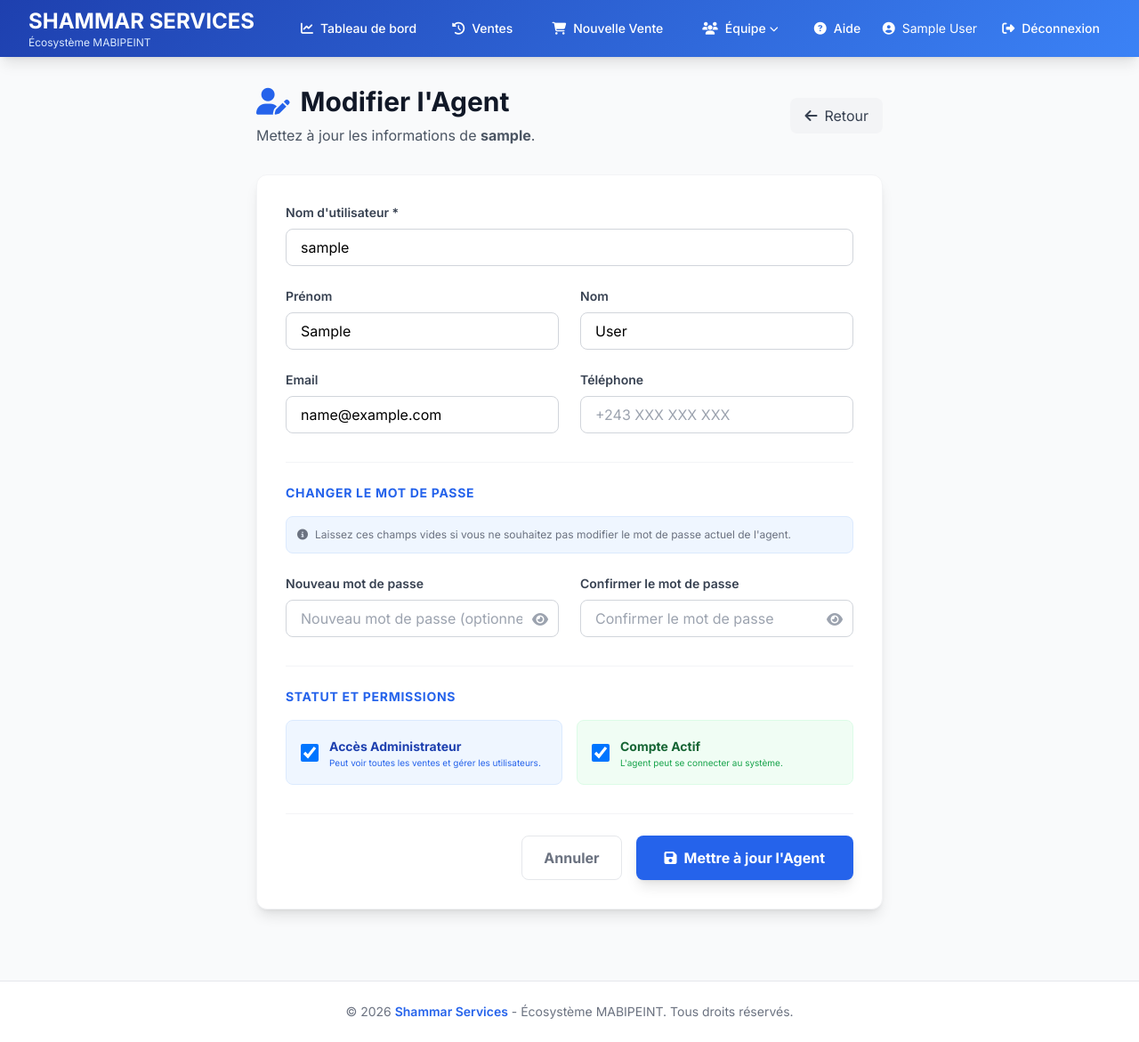
After one commit to chadrackmbupiokajess/Shammar-Services, a Django app: page /utilisateurs/1/modifier/ in a window 1280 px wide. The commit adds this page. Shown: the whole page at 89% size. Run offline with Django 5.2, Linux system fonts and the light colour scheme; the visitor is signed in with stand-in values (Sample User, id 1); data comes from the database, SQL or seed files in the repository; some libraries are stand-ins or nearby versions.

Commit message:
ajout admin

```diff
--- a/mabipint/forms.py
+++ b/mabipint/forms.py
@@ -53,6 +53,64 @@ class UserCreateForm(forms.ModelForm):
         password = cleaned_data.get("password")
         confirm_password = cleaned_data.get("confirm_password")
         if password != confirm_password:
+            raise forms.ValidationError("Les mots de passe ne correspondent pas.")
+        return cleaned_data
+
+
+class UserEditForm(forms.ModelForm):
+    """Formulaire pour modifier un agent existant"""
+    telephone = forms.CharField(
+        label="Téléphone",
+        required=False,
+        widget=forms.TextInput(attrs={
+            'class': 'w-full px-4 py-2 border border-gray-300 rounded-lg focus:ring-2 focus:ring-blue-500 focus:border-transparent',
+            'placeholder': '+243 XXX XXX XXX'
+        })
+    )
+    password = forms.CharField(
+        label="Nouveau mot de passe (laisser vide pour ne pas changer)",
+        required=False,
+        widget=forms.PasswordInput(attrs={
+            'class': 'w-full px-4 py-2 border border-gray-300 rounded-lg focus:ring-2 focus:ring-blue-500 focus:border-transparent pr-10',
+            'placeholder': 'Nouveau mot de passe (optionnel)',
+            'id': 'id_password'
+        })
+    )
+    confirm_password = forms.CharField(
+        label="Confirmer le nouveau mot de passe",
+        required=False,
+        widget=forms.PasswordInput(attrs={
+            'class': 'w-full px-4 py-2 border border-gray-300 rounded-lg focus:ring-2 focus:ring-blue-500 focus:border-transparent pr-10',
+            'placeholder': 'Confirmer le mot de passe',
+            'id': 'id_confirm_password'
+        })
+    )
+
+    class Meta:
+        model = User
+        fields = ['username', 'first_name', 'last_name', 'email', 'is_superuser', 'is_active']
+        labels = {
+            'username': "Nom d'utilisateur",
+            'first_name': "Prénom",
+            'last_name': "Nom",
+            'email': "Email",
+            'is_superuser': "Accès Administrateur",
+            'is_active': "Compte Actif",
+        }
+        widgets = {
+            'username': forms.TextInput(attrs={'class': 'w-full px-4 py-2 border border-gray-300 rounded-lg focus:ring-2 focus:ring-blue-500 focus:border-transparent'}),
+            'first_name': forms.TextInput(attrs={'class': 'w-full px-4 py-2 border border-gray-300 rounded-lg focus:ring-2 focus:ring-blue-500 focus:border-transparent'}),
+            'last_name': forms.TextInput(attrs={'class': 'w-full px-4 py-2 border border-gray-300 rounded-lg focus:ring-2 focus:ring-blue-500 focus:border-transparent'}),
+            'email': forms.EmailInput(attrs={'class': 'w-full px-4 py-2 border border-gray-300 rounded-lg focus:ring-2 focus:ring-blue-500 focus:border-transparent'}),
+            'is_superuser': forms.CheckboxInput(attrs={'class': 'w-5 h-5 text-blue-600 border-gray-300 rounded focus:ring-blue-500'}),
+            'is_active': forms.CheckboxInput(attrs={'class': 'w-5 h-5 text-green-600 border-gray-300 rounded focus:ring-green-500'}),
+        }
+
+    def clean(self):
+        cleaned_data = super().clean()
+        password = cleaned_data.get("password")
+        confirm_password = cleaned_data.get("confirm_password")
+        if password and password != confirm_password:
             raise forms.ValidationError("Les mots de passe ne correspondent pas.")
         return cleaned_data
 
--- /dev/null
+++ b/mabipint/templates/mabipint/user_edit.html
@@ -0,0 +1,147 @@
+{% extends 'mabipint/base.html' %}
+
+{% block title %}Modifier l'agent - MABIPEINT{% endblock %}
+
+{% block content %}
+<div class="max-w-3xl mx-auto px-4 sm:px-6 lg:px-8">
+
+    <!-- En-tête -->
+    <div class="mb-8 flex justify-between items-center">
+        <div>
+            <h1 class="text-3xl font-bold text-gray-900">
+                <i class="fas fa-user-edit text-blue-600 mr-3"></i>Modifier l'Agent
+            </h1>
+            <p class="text-gray-600 mt-2">Mettez à jour les informations de <strong>{{ user_to_edit.username }}</strong>.</p>
+        </div>
+        <a href="{% url 'user_list' %}" class="bg-gray-100 text-gray-700 px-4 py-2 rounded-lg hover:bg-gray-200 transition flex items-center">
+            <i class="fas fa-arrow-left mr-2"></i>Retour
+        </a>
+    </div>
+
+    <!-- Formulaire -->
+    <div class="bg-white rounded-xl shadow-lg overflow-hidden border border-gray-100">
+        <form method="POST" class="p-6 md:p-8">
+            {% csrf_token %}
+
+            <div class="grid grid-cols-1 md:grid-cols-2 gap-6">
+                <!-- Username -->
+                <div class="md:col-span-2">
+                    <label class="block text-sm font-semibold text-gray-700 mb-2">{{ form.username.label }} *</label>
+                    {{ form.username }}
+                    {% if form.username.errors %}
+                    <p class="mt-1 text-sm text-red-600">{{ form.username.errors.0 }}</p>
+                    {% endif %}
+                </div>
+
+                <!-- First Name -->
+                <div>
+                    <label class="block text-sm font-semibold text-gray-700 mb-2">{{ form.first_name.label }}</label>
+                    {{ form.first_name }}
+                </div>
+
+                <!-- Last Name -->
+                <div>
+                    <label class="block text-sm font-semibold text-gray-700 mb-2">{{ form.last_name.label }}</label>
+                    {{ form.last_name }}
+                </div>
+
+                <!-- Email -->
+                <div>
+                    <label class="block text-sm font-semibold text-gray-700 mb-2">{{ form.email.label }}</label>
+                    {{ form.email }}
+                </div>
+
+                <!-- Telephone -->
+                <div>
+                    <label class="block text-sm font-semibold text-gray-700 mb-2">{{ form.telephone.label }}</label>
+                    {{ form.telephone }}
+                </div>
+
+                <!-- Section Mot de passe -->
+                <div class="md:col-span-2 border-t border-gray-100 pt-6 mt-2">
+                    <h3 class="text-sm font-bold text-blue-600 uppercase tracking-wider mb-4">Changer le mot de passe</h3>
+                    <p class="text-xs text-gray-500 mb-6 bg-blue-50 p-3 rounded-lg border border-blue-100">
+                        <i class="fas fa-info-circle mr-2"></i>Laissez ces champs vides si vous ne souhaitez pas modifier le mot de passe actuel de l'agent.
+                    </p>
+
+                    <div class="grid grid-cols-1 md:grid-cols-2 gap-6">
+                        <!-- Password -->
+                        <div class="relative">
+                            <label class="block text-sm font-semibold text-gray-700 mb-2">Nouveau mot de passe</label>
+                            {{ form.password }}
+                            <button type="button" onclick="togglePassword('id_password', 'eye_icon_1')" class="absolute right-3 top-[38px] text-gray-400 hover:text-blue-600 focus:outline-none">
+                                <i id="eye_icon_1" class="fas fa-eye"></i>
+                            </button>
+                            {% if form.password.errors %}
+                            <p class="mt-1 text-sm text-red-600">{{ form.password.errors.0 }}</p>
+                            {% endif %}
+                        </div>
+
+                        <!-- Confirm Password -->
+                        <div class="relative">
+                            <label class="block text-sm font-semibold text-gray-700 mb-2">Confirmer le mot de passe</label>
+                            {{ form.confirm_password }}
+                            <button type="button" onclick="togglePassword('id_confirm_password', 'eye_icon_2')" class="absolute right-3 top-[38px] text-gray-400 hover:text-blue-600 focus:outline-none">
+                                <i id="eye_icon_2" class="fas fa-eye"></i>
+                            </button>
+                            {% if form.confirm_password.errors %}
+                            <p class="mt-1 text-sm text-red-600">{{ form.confirm_password.errors.0 }}</p>
+                            {% endif %}
+                        </div>
+                    </div>
+                </div>
+
+                <!-- Admin & Active Status -->
+                <div class="md:col-span-2 border-t border-gray-100 pt-6 mt-2">
+                    <h3 class="text-sm font-bold text-blue-600 uppercase tracking-wider mb-4">Statut et Permissions</h3>
+                    <div class="grid grid-cols-1 md:grid-cols-2 gap-4">
+                        <div class="flex items-center p-4 bg-blue-50 rounded-lg border border-blue-100">
+                            {{ form.is_superuser }}
+                            <div class="ml-3">
+                                <label for="{{ form.is_superuser.id_for_label }}" class="text-sm font-bold text-blue-800">Accès Administrateur</label>
+                                <p class="text-[10px] text-blue-600">Peut voir toutes les ventes et gérer les utilisateurs.</p>
+                            </div>
+                        </div>
+                        <div class="flex items-center p-4 bg-green-50 rounded-lg border border-green-100">
+                            {{ form.is_active }}
+                            <div class="ml-3">
+                                <label for="{{ form.is_active.id_for_label }}" class="text-sm font-bold text-green-800">Compte Actif</label>
+                                <p class="text-[10px] text-green-600">L'agent peut se connecter au système.</p>
+                            </div>
+                        </div>
+                    </div>
+                </div>
+            </div>
+
+            <div class="mt-8 pt-6 border-t border-gray-100 flex justify-end space-x-4">
+                <a href="{% url 'user_list' %}" class="bg-white text-gray-500 px-6 py-3 rounded-lg font-bold hover:bg-gray-50 border border-gray-200 transition">
+                    Annuler
+                </a>
+                <button type="submit" class="bg-blue-600 text-white px-8 py-3 rounded-lg font-bold hover:bg-blue-700 shadow-lg transition transform hover:-translate-y-1">
+                    <i class="fas fa-save mr-2"></i>Mettre à jour l'Agent
+                </button>
+            </div>
+        </form>
+    </div>
+
+</div>
+{% endblock %}
+
+{% block extra_js %}
+<script>
+    function togglePassword(inputId, eyeId) {
+        const passwordInput = document.getElementById(inputId);
+        const eyeIcon = document.getElementById(eyeId);
+
+        if (passwordInput.type === 'password') {
+            passwordInput.type = 'text';
+            eyeIcon.classList.remove('fa-eye');
+            eyeIcon.classList.add('fa-eye-slash');
+        } else {
+            passwordInput.type = 'password';
+            eyeIcon.classList.remove('fa-eye-slash');
+            eyeIcon.classList.add('fa-eye');
+        }
+    }
+</script>
+{% endblock %}
--- a/mabipint/urls.py
+++ b/mabipint/urls.py
@@ -12,6 +12,7 @@ urlpatterns = [
     # Utilisateurs (Admin seulement)
     path('utilisateurs/', views.user_list, name='user_list'),
     path('utilisateurs/ajouter/', views.user_create, name='user_create'),
+    path('utilisateurs/<int:pk>/modifier/', views.user_edit, name='user_edit'),
 
     # Aide
     path('aide/statuts/', views.aide_statuts, name='aide_statuts'),
--- a/mabipint/views.py
+++ b/mabipint/views.py
@@ -8,10 +8,10 @@ from django.db import transaction
 from django.utils import timezone
 from datetime import datetime, timedelta
 from .models import Devis, LigneDevis, UserProfile
-from .forms import DevisForm, LigneDevisForm, UserCreateForm
+from .forms import DevisForm, LigneDevisForm, UserCreateForm, UserEditForm
 import json
 from decimal import Decimal
-from django.db.models import Sum
+from django.db.models import Sum, Q
 from django.core.paginator import Paginator
 
 
@@ -102,7 +102,18 @@ def dashboard(request):
 @user_passes_test(lambda u: u.is_superuser)
 def user_list(request):
     """Liste des utilisateurs et leurs performances (Admin seulement)"""
-    users = User.objects.all().order_by('-date_joined')
+    search_query = request.GET.get('search', '')
+
+    users = User.objects.all()
+    if search_query:
+        users = users.filter(
+            Q(username__icontains=search_query) |
+            Q(first_name__icontains=search_query) |
+            Q(last_name__icontains=search_query) |
+            Q(profile__telephone__icontains=search_query)
+        )
+
+    users = users.order_by('-date_joined')
     user_data = []
 
     for user in users:
@@ -116,7 +127,12 @@ def user_list(request):
             'ca_total': ca_total
         })
 
-    return render(request, 'mabipint/user_list.html', {'user_data': user_data})
+    context = {'user_data': user_data, 'search_query': search_query}
+
+    if request.headers.get('X-Requested-With') == 'XMLHttpRequest':
+        return render(request, 'mabipint/partials/user_cards_partial.html', context)
+
+    return render(request, 'mabipint/user_list.html', context)
 
 
 @login_required
@@ -143,6 +159,38 @@ def user_create(request):
         form = UserCreateForm()
 
     return render(request, 'mabipint/user_create.html', {'form': form})
+
+
+@login_required
+@user_passes_test(lambda u: u.is_superuser)
+def user_edit(request, pk):
+    """Modifier un agent (Admin seulement)"""
+    user_to_edit = get_object_or_404(User, pk=pk)
+    profile, created = UserProfile.objects.get_or_create(user=user_to_edit)
+
+    if request.method == 'POST':
+        form = UserEditForm(request.POST, instance=user_to_edit)
+        if form.is_valid():
+            with transaction.atomic():
+                user = form.save()
+
+                # Mettre à jour le téléphone dans le profil
+                profile.telephone = form.cleaned_data['telephone']
+                profile.save()
+
+                # Mettre à jour le mot de passe si fourni
+                new_password = form.cleaned_data.get('password')
+                if new_password:
+                    user.set_password(new_password)
+                    user.save()
+
+                messages.success(request, f"L'agent {user.username} a été mis à jour.")
+                return redirect('user_list')
+    else:
+        initial_data = {'telephone': profile.telephone}
+        form = UserEditForm(instance=user_to_edit, initial=initial_data)
+
+    return render(request, 'mabipint/user_edit.html', {'form': form, 'user_to_edit': user_to_edit})
 
 
 @login_required
```
Also changed, not shown: mabipint/templates/mabipint/partials/user_cards_partial.html (added, +58 -0 lines), mabipint/templates/mabipint/user_list.html (+73 -65 lines).
